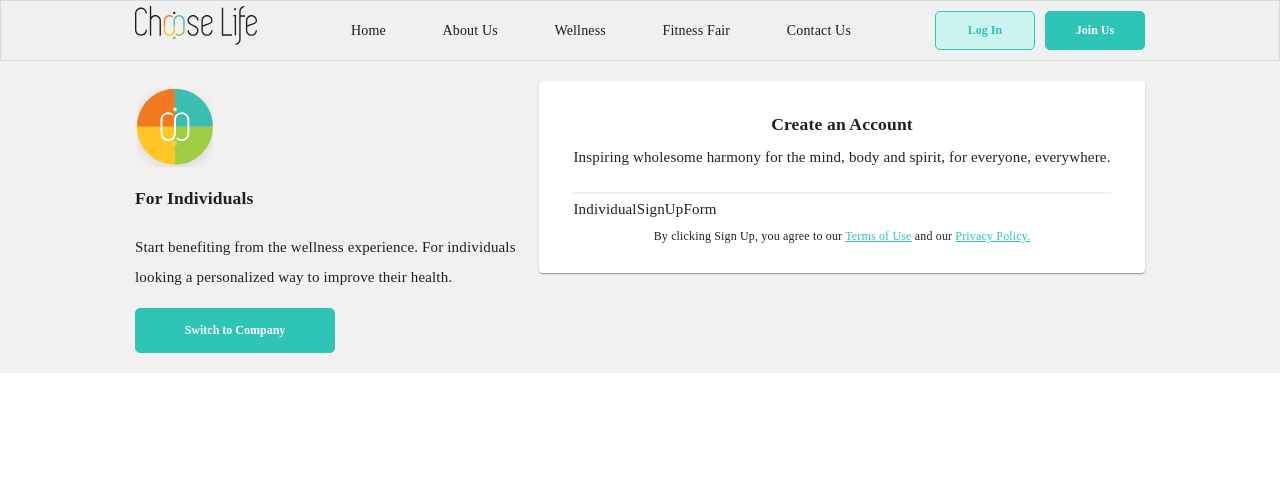
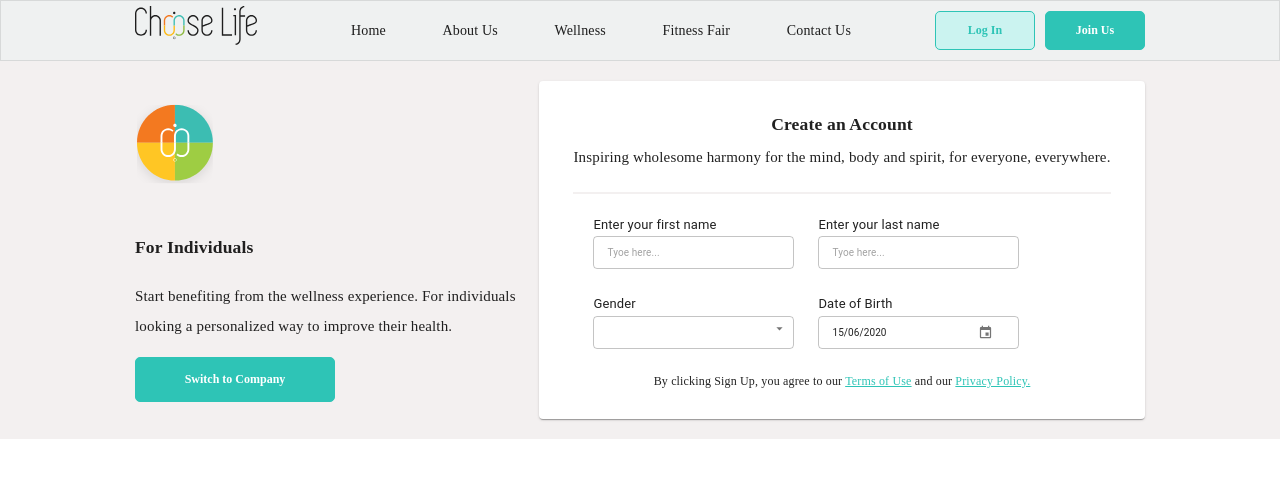
Before and after one commit to Kaeyz/react-app, a React (Create React App) app: page /onboarding/individual in a window 1280 px wide. Shown: the top 478 px of the page. Built offline with nearby package versions, Linux system fonts and the light colour scheme.

Commit message:
ADD: started using the input components in form building

```diff
--- a/package.json
+++ b/package.json
@@ -3,7 +3,7 @@
   "version": "0.1.0",
   "private": true,
   "dependencies": {
-    "@date-io/date-fns": "^2.6.2",
+    "@date-io/date-fns": "1.3.13",
     "@material-ui/core": "^4.10.1",
     "@material-ui/icons": "^4.9.1",
     "@material-ui/pickers": "^3.2.10",
--- a/src/components/common/inputs/DateInput.js
+++ b/src/components/common/inputs/DateInput.js
@@ -19,9 +19,9 @@ const Wrapper = styled.div`
 	.input {
 		margin: 0;
 		min-width: 100%;
-		padding-top: 1rem;
-		padding-left: 1rem;
-		border: 1px solid grey;
+		// padding-top: 1rem;
+		// padding-left: 1rem;
+		// border: 1px solid grey;
 		border-radius: 5px;
 	}
 `;
--- a/src/components/common/inputs/TextInput.js
+++ b/src/components/common/inputs/TextInput.js
@@ -14,6 +14,9 @@ const Wrapper = styled.div`
 	.input {
 		margin: 0;
 		min-width: 100%;
+	}
+	.label{
+		// color:red;
 	}
 `;
 
--- a/src/components/forms/authentications/IndividualSignUpForm.js
+++ b/src/components/forms/authentications/IndividualSignUpForm.js
@@ -1,14 +1,63 @@
-import React from 'react';
-import AuthFormLayout from './AuthFormLayout';
+import React from "react";
+import AuthFormLayout from "./AuthFormLayout";
 //import PropTypes from 'prop-types'
+import { makeStyles } from "@material-ui/core/styles";
+import { TextInput } from "../../common/inputs/TextInput";
+import Grid from "@material-ui/core/Grid";
+import { SelectInput } from "../../common/inputs/SelectInput";
+import { DateInput } from "../../common/inputs/DateInput";
+// import TextField from '@material-ui/core/TextField';
+
+const useStyles = makeStyles((theme) => ({
+  root: {
+    flexGrow: 1,
+    "& > *": {
+      margin: theme.spacing(1),
+      width: "60ch",
+    },
+  },
+}));
+
+const textInput = {
+  placeholder: "Tyoe here...",
+};
+
+const option = [
+  { value: "Male", text: "Male" },
+  { value: "Female", text: "Female" },
+];
 
 function IndividualSignUpForm() {
+  const classes = useStyles();
+
   return (
     <AuthFormLayout
       title="Create an Account"
       description="Inspiring wholesome harmony for the mind, body and spirit, for everyone, everywhere."
     >
-			IndividualSignUpForm
+      <form className={classes.root} noValidate autoComplete="off">
+        <Grid container spacing={3}>
+          <Grid item xs={12} sm={6}>
+            <TextInput
+              placeholder={textInput.placeholder}
+              label="Enter your first name"
+            />
+          </Grid>
+          <Grid item xs={12} sm={6}>
+            <TextInput
+              placeholder={textInput.placeholder}
+              label="Enter your last name"
+            />
+          </Grid>
+
+          <Grid item xs={12} sm={6}>
+            <SelectInput label="Gender" options={option} />
+          </Grid>
+          <Grid item xs={12} sm={6}>
+            <DateInput label="Date of Birth" />
+          </Grid>
+        </Grid>
+      </form>
     </AuthFormLayout>
   );
 }
```
Also changed, not shown: 1 other file (tests, documents, lock files or other folders). Lines whose indentation alone changed are shown as unchanged.
